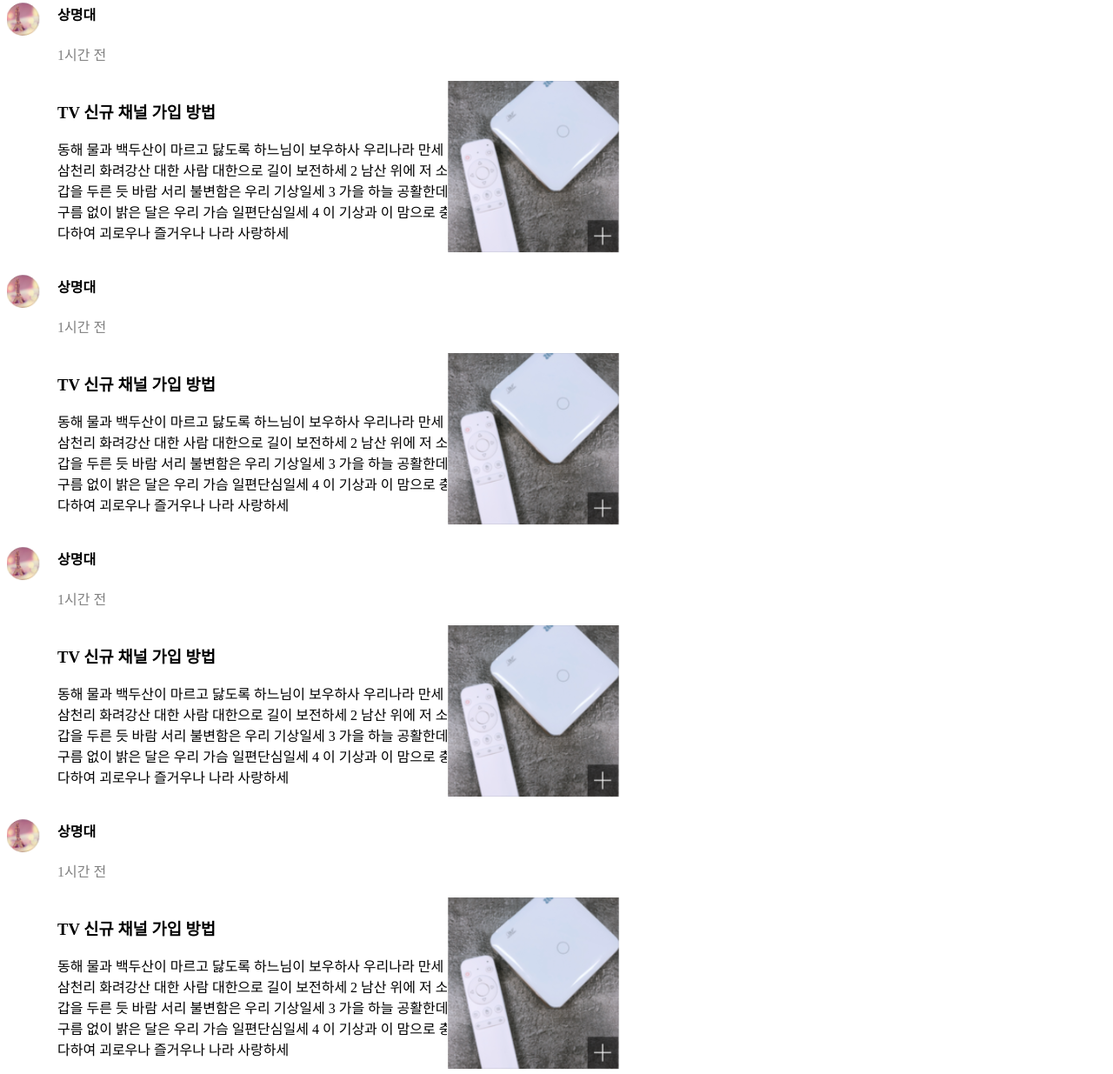
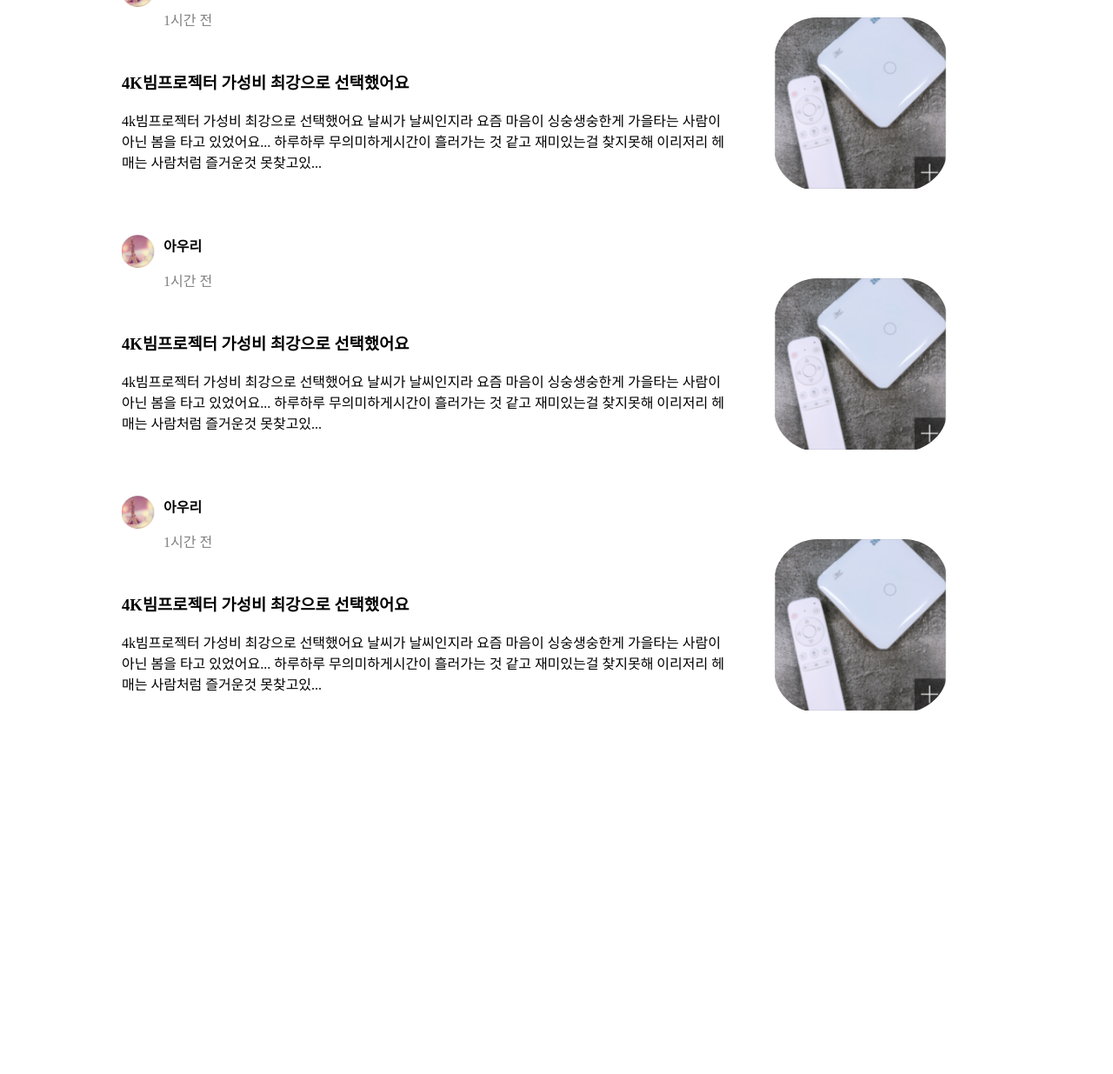
Before and after one commit to colo1211/WEB1-HTML_CSS, a plain HTML site: page 1. 초급 모듈/네이버블로그목록클론/blog.html in a window 1280 px wide. Shown: the part 338-1573 px from the top of the page at 87% size. After the commit the page ends 1216 px from the top, so only its background shows below. Drawn offline with Linux system fonts and the light colour scheme.

Commit message:
네이버 블로그 글목록 클론

```diff
--- a/1. 초급 모듈/네이버블로그목록클론/blog.html
+++ b/1. 초급 모듈/네이버블로그목록클론/blog.html
@@ -3,154 +3,72 @@
 <head>
     <meta charset="UTF-8">
     <title> Blog_list_clone </title>
-    <link rel="stylesheet" href="blog_main.css">
+    <link rel="stylesheet" href="./blog_main.css">
 </head>
 <body>
     <div class='container'>
         <div class='text'>
-            <div class='profile-photo'> <img src='blog-profile.PNG'></div>
-            <div class='name'>
-            <h4>상명대</h4>
-            <p style="color: gray">1시간 전</p>
-            <div class='title-main'>
-                <h3>TV 신규 채널 가입 방법</h3>
-                <p>
-동해 물과 백두산이 마르고 닳도록
-하느님이 보우하사 우리나라 만세
-무궁화 삼천리 화려강산
-대한 사람 대한으로 길이 보전하세
-2
-남산 위에 저 소나무 철갑을 두른 듯
-바람 서리 불변함은 우리 기상일세
-3
-가을 하늘 공활한데 높고 구름 없이
-밝은 달은 우리 가슴 일편단심일세
-4
-이 기상과 이 맘으로 충성을 다하여
-괴로우나 즐거우나 나라 사랑하세</p>
+            <img src='blog-profile.PNG' class='blog-profile'>
+            <div class='profile'>
+                <h4 style='margin: 0px'>아우리</h4>
+                <p style='color:gray'>1시간 전</p>
             </div>
+            <div class='main-text'>
+            <h3> 4K빔프로젝터 가성비 최강으로 선택했어요</h3>
+            <p>4k빔프로젝터 가성비 최강으로 선택했어요 날씨가 날씨인지라 요즘 마음이 싱숭생숭한게 가을타는 사람이 아닌 봄을 타고 있었어요... 하루하루 무의미하게시간이 흘러가는 것 같고 재미있는걸 찾지못해 이리저리 헤매는 사람처럼 즐거운것 못찾고있...</p>
             </div>
         </div>
         <div class='photo'>
-        <img src="blog-main.PNG">
+            <img src='blog-main.PNG' class='tv'>
         </div>
     </div>
     <div class='container'>
         <div class='text'>
-            <div class='profile-photo'> <img src='blog-profile.PNG'></div>
-            <div class='name'>
-            <h4>상명대</h4>
-            <p style="color: gray">1시간 전</p>
-            <div class='title-main'>
-                <h3>TV 신규 채널 가입 방법</h3>
-                <p>
-동해 물과 백두산이 마르고 닳도록
-하느님이 보우하사 우리나라 만세
-무궁화 삼천리 화려강산
-대한 사람 대한으로 길이 보전하세
-2
-남산 위에 저 소나무 철갑을 두른 듯
-바람 서리 불변함은 우리 기상일세
-3
-가을 하늘 공활한데 높고 구름 없이
-밝은 달은 우리 가슴 일편단심일세
-4
-이 기상과 이 맘으로 충성을 다하여
-괴로우나 즐거우나 나라 사랑하세</p>
+            <img src='blog-profile.PNG' class='blog-profile'>
+            <div class='profile'>
+                <h4 style='margin: 0px'>아우리</h4>
+                <p style='color:gray'>1시간 전</p>
             </div>
+            <div class='main-text'>
+            <h3> 4K빔프로젝터 가성비 최강으로 선택했어요</h3>
+            <p>4k빔프로젝터 가성비 최강으로 선택했어요 날씨가 날씨인지라 요즘 마음이 싱숭생숭한게 가을타는 사람이 아닌 봄을 타고 있었어요... 하루하루 무의미하게시간이 흘러가는 것 같고 재미있는걸 찾지못해 이리저리 헤매는 사람처럼 즐거운것 못찾고있...</p>
             </div>
         </div>
         <div class='photo'>
-        <img src="blog-main.PNG">
+            <img src='blog-main.PNG' class='tv'>
         </div>
     </div>
     <div class='container'>
         <div class='text'>
-            <div class='profile-photo'> <img src='blog-profile.PNG'></div>
-            <div class='name'>
-            <h4>상명대</h4>
-            <p style="color: gray">1시간 전</p>
-            <div class='title-main'>
-                <h3>TV 신규 채널 가입 방법</h3>
-                <p>
-동해 물과 백두산이 마르고 닳도록
-하느님이 보우하사 우리나라 만세
-무궁화 삼천리 화려강산
-대한 사람 대한으로 길이 보전하세
-2
-남산 위에 저 소나무 철갑을 두른 듯
-바람 서리 불변함은 우리 기상일세
-3
-가을 하늘 공활한데 높고 구름 없이
-밝은 달은 우리 가슴 일편단심일세
-4
-이 기상과 이 맘으로 충성을 다하여
-괴로우나 즐거우나 나라 사랑하세</p>
+            <img src='blog-profile.PNG' class='blog-profile'>
+            <div class='profile'>
+                <h4 style='margin: 0px'>아우리</h4>
+                <p style='color:gray'>1시간 전</p>
             </div>
+            <div class='main-text'>
+            <h3> 4K빔프로젝터 가성비 최강으로 선택했어요</h3>
+            <p>4k빔프로젝터 가성비 최강으로 선택했어요 날씨가 날씨인지라 요즘 마음이 싱숭생숭한게 가을타는 사람이 아닌 봄을 타고 있었어요... 하루하루 무의미하게시간이 흘러가는 것 같고 재미있는걸 찾지못해 이리저리 헤매는 사람처럼 즐거운것 못찾고있...</p>
             </div>
         </div>
         <div class='photo'>
-        <img src="blog-main.PNG">
+            <img src='blog-main.PNG' class='tv'>
         </div>
     </div>
     <div class='container'>
         <div class='text'>
-            <div class='profile-photo'> <img src='blog-profile.PNG'></div>
-            <div class='name'>
-            <h4>상명대</h4>
-            <p style="color: gray">1시간 전</p>
-            <div class='title-main'>
-                <h3>TV 신규 채널 가입 방법</h3>
-                <p>
-동해 물과 백두산이 마르고 닳도록
-하느님이 보우하사 우리나라 만세
-무궁화 삼천리 화려강산
-대한 사람 대한으로 길이 보전하세
-2
-남산 위에 저 소나무 철갑을 두른 듯
-바람 서리 불변함은 우리 기상일세
-3
-가을 하늘 공활한데 높고 구름 없이
-밝은 달은 우리 가슴 일편단심일세
-4
-이 기상과 이 맘으로 충성을 다하여
-괴로우나 즐거우나 나라 사랑하세</p>
+            <img src='blog-profile.PNG' class='blog-profile'>
+            <div class='profile'>
+                <h4 style='margin: 0px'>아우리</h4>
+                <p style='color:gray'>1시간 전</p>
             </div>
+            <div class='main-text'>
+            <h3> 4K빔프로젝터 가성비 최강으로 선택했어요</h3>
+            <p>4k빔프로젝터 가성비 최강으로 선택했어요 날씨가 날씨인지라 요즘 마음이 싱숭생숭한게 가을타는 사람이 아닌 봄을 타고 있었어요... 하루하루 무의미하게시간이 흘러가는 것 같고 재미있는걸 찾지못해 이리저리 헤매는 사람처럼 즐거운것 못찾고있...</p>
             </div>
         </div>
         <div class='photo'>
-        <img src="blog-main.PNG">
+            <img src='blog-main.PNG' class='tv'>
         </div>
     </div>
-        <div class='container'>
-        <div class='text'>
-            <div class='profile-photo'> <img src='blog-profile.PNG'></div>
-            <div class='name'>
-            <h4>상명대</h4>
-            <p style="color: gray">1시간 전</p>
-            <div class='title-main'>
-                <h3>TV 신규 채널 가입 방법</h3>
-                <p>
-동해 물과 백두산이 마르고 닳도록
-하느님이 보우하사 우리나라 만세
-무궁화 삼천리 화려강산
-대한 사람 대한으로 길이 보전하세
-2
-남산 위에 저 소나무 철갑을 두른 듯
-바람 서리 불변함은 우리 기상일세
-3
-가을 하늘 공활한데 높고 구름 없이
-밝은 달은 우리 가슴 일편단심일세
-4
-이 기상과 이 맘으로 충성을 다하여
-괴로우나 즐거우나 나라 사랑하세</p>
-            </div>
-        </div>
-    </div>
-    <div class='photo'>
-        <img src="blog-main.PNG">
-    </div>
-    </div>
-
 </body>
 </html>
--- a/1. 초급 모듈/네이버블로그목록클론/blog_main.css
+++ b/1. 초급 모듈/네이버블로그목록클론/blog_main.css
@@ -1,30 +1,39 @@
 
-.name {
-    margin-left: 20px;
-    width : 70px;
+.container {
+    width : 1000px;
+    height : 300px;
+    margin : auto;
+}
+
+.text {
+    width : 70%;
+    height : 300px;
     float : left;
 }
 
-.profile-photo {
-    margin-top: 20px;
-    width:38px;
-    height : 42px;
+
+.photo {
+    width : 30%;
+    height : 300px;
     float : left;
 }
 
-.text {
+.tv {
+    margin-top : 50px;
+    margin-left : 50px;
+    border-radius: 50px;
+}
 
-    width :40%;
+.profile {
+    float : left;
+    margin-left: 10px;
+}
+
+.blog-profile {
     float : left;
 }
 
-.photo {
+.main-text {
+    clear: both;
     margin-top : 110px;
-    width : 40%;
-    float : left;
 }
-
-.title-main {
-    margin-top : 40px;
-    width : 500px;
-}
```
Also changed, not shown: 1. 초급 모듈/네이버블로그목록클론/결과.PNG (added), 1. 초급 모듈/네이버블로그목록클론/블로그클론결과.PNG (deleted). Lines whose indentation alone changed are shown as unchanged.
